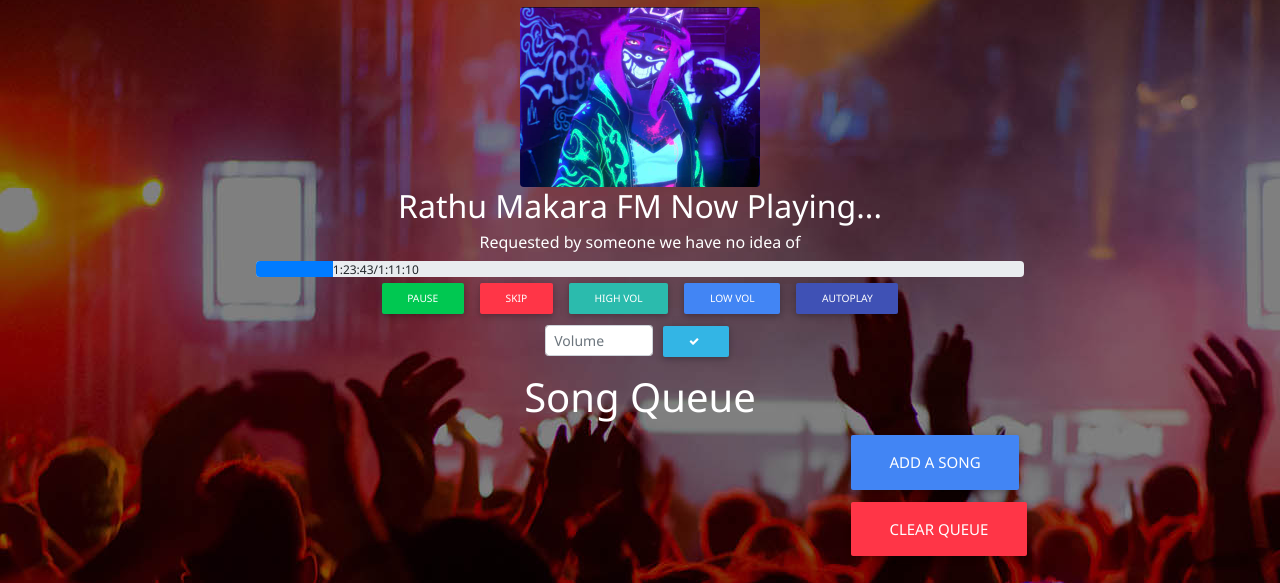
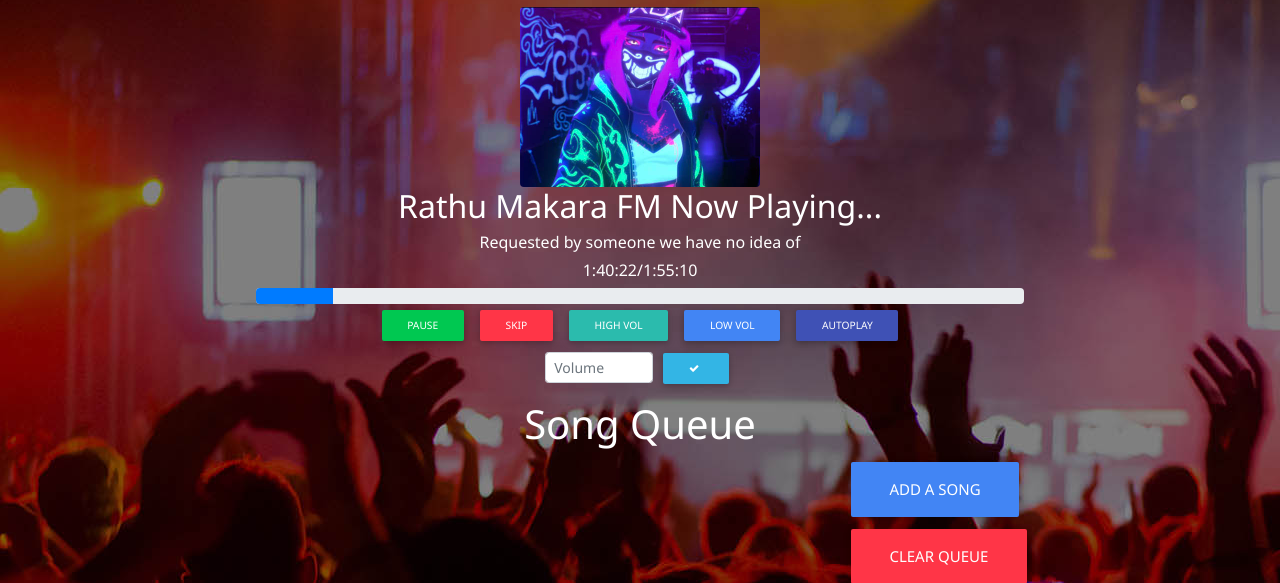
Before and after one commit to Suvink/RathuMakaraFM-Dashboard, a Flask app: page / in a window 1280 px wide. Shown: the part 84-667 px from the top of the page. Run offline with Flask 2, Linux system fonts and the light colour scheme; some libraries are stand-ins or nearby versions.

Commit message:
Update index.html
Added song duration

```diff
--- a/templates/index.html
+++ b/templates/index.html
@@ -43,11 +43,11 @@
             <div class="text-center">
                 <h2 class="text-white" id="npName">Rathu Makara FM Now Playing...</h2>
                 <h6  class="text-white" id="npreq">Requested by someone we have no idea of</h6>
+                <h6  class="text-white" id="duration">1:40:22/1:55:10</h6>
             </div>
 
             <div class="progress">
                     <div class="progress-bar" id="npprogress" role="progressbar" style="width: 10%" aria-valuenow="50" aria-valuemin="0" aria-valuemax="100"></div>
-                    <div class = "text-right> id = "duration">1:23:43/1:11:10</div>
             </div>
 
 
```
